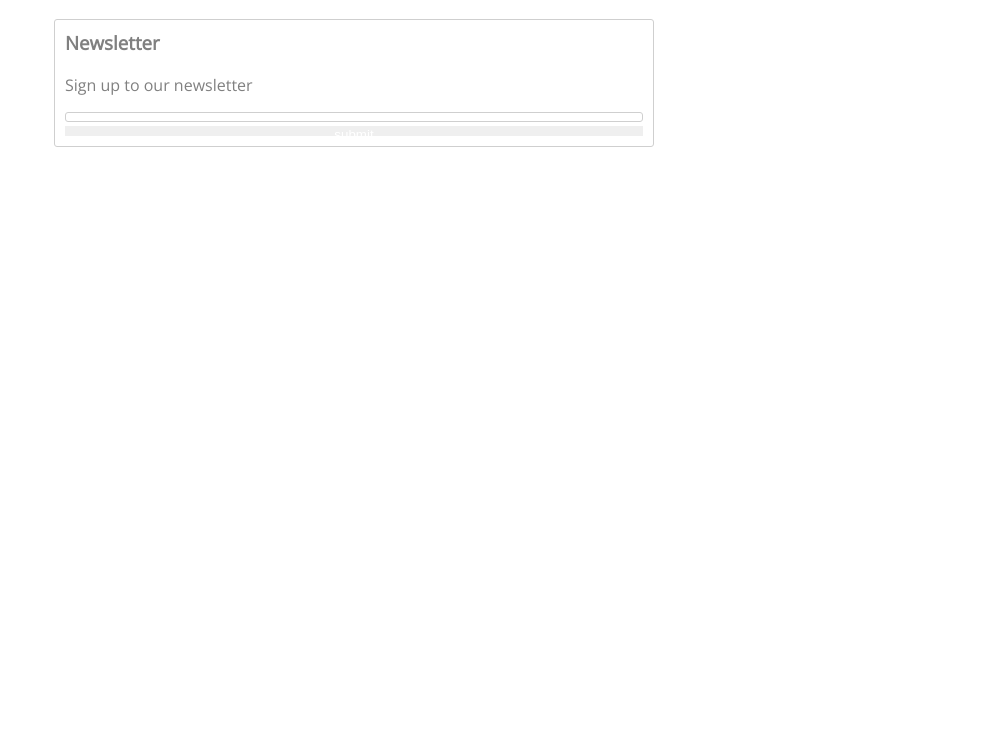
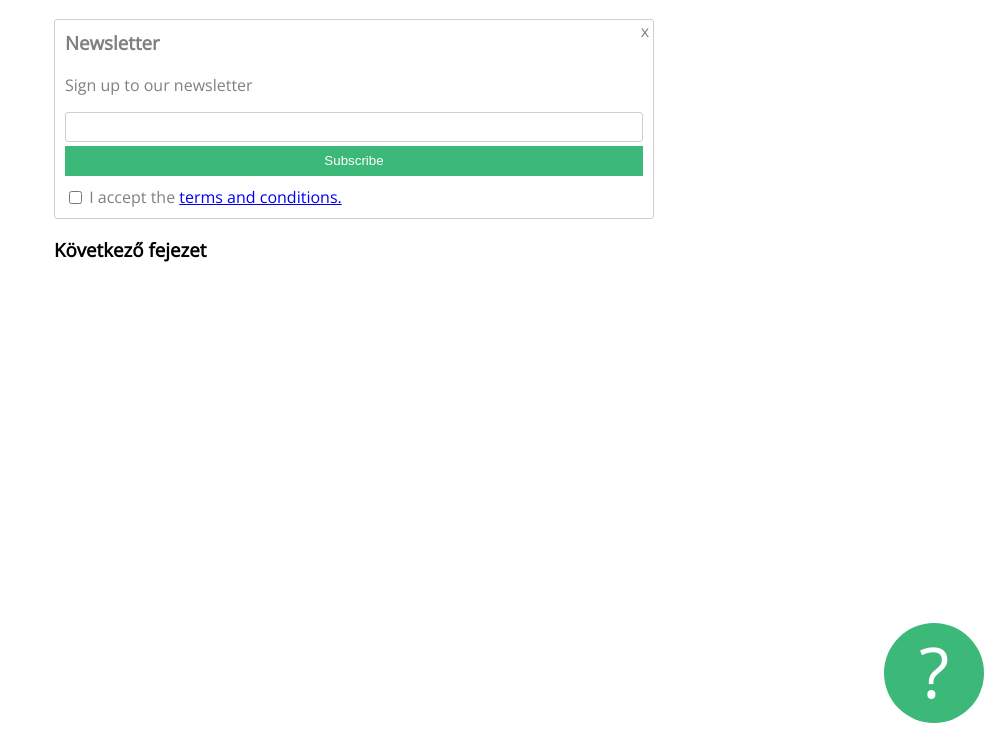
Before and after one commit to TaskoEniko/gyakorlas, a plain HTML site: page index.html in a window 1280 px wide. Shown: the part 67-800 px from the top of the page, without its empty margins (286-1280 px from the left). Drawn offline with nearby package versions, Linux system fonts and the light colour scheme.

Commit message:
Add files via upload

```diff
--- a/index.html
+++ b/index.html
@@ -16,15 +16,19 @@
             <h3>Newsletter</h3>
             <p>Sign up to our newsletter </p>
             <form>
-                <input type="text">
-                <button type="submit">
-                        submit
-                </button>
-
+                <input type="text" id="email">
+                <button type="submit">Subscribe</button>
+                <input type="checkbox" name="" id="terms">
+                <label for="terms ">I accept the <a href="http://" target="_blank" rel="noopener noreferrer"> terms and conditions.</a></label>
             </form>
-
+        <div id="closex">
+            x
         </div>
+        </div>
+        <h3>Következő fejezet </h3>
+    <div id="questionmark">
+      ?
     </div>
-
+    </div>
 </body>
 </html>
--- a/style.css
+++ b/style.css
@@ -14,24 +14,50 @@
     border: solid thin #cfcfcf;
     border-radius: 3px;
     padding: 10px;
+    position: relative;
+    padding-bottom: 10px;
 }
 
 .newletter button {
-    background-color: #jcb878;
+    background-color: #3cb878;
     border: none;
     color: white;
     display: block;
     width: 100%;
-    height: 10px;
+    height: 30px;
+    margin-bottom: 10px;
 }
 
-.newletter input{
+.newletter input#email{
     display: block;
     width: 100%;
-    height: 10px;
+    height: 30px;
     margin-bottom: 4px;
     border: solid  #cfcfcf 1px;
     border-radius: 3px;
 
     box-sizing: border-box;
 }
+.newletter #terms {
+    position: relative;
+    top: 1px;
+}
+
+.newletter #closex{
+    position: absolute;
+    top: 0px;
+    right: 4px;
+}
+
+#questionmark{
+    background-color: #3cb878;
+    width: 100px;
+    height: 100px;
+    border-radius: 50%;
+    font-size: 70px;
+    text-align: center;
+    color:white;
+    position:fixed ;
+    bottom: 10px;
+    right: 10px;
+}
```
